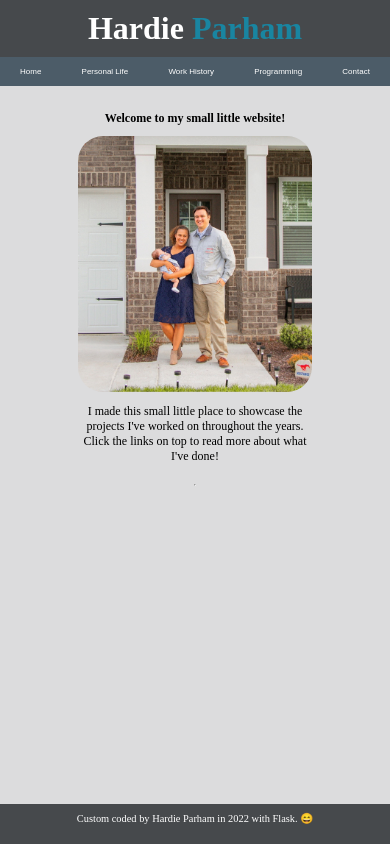
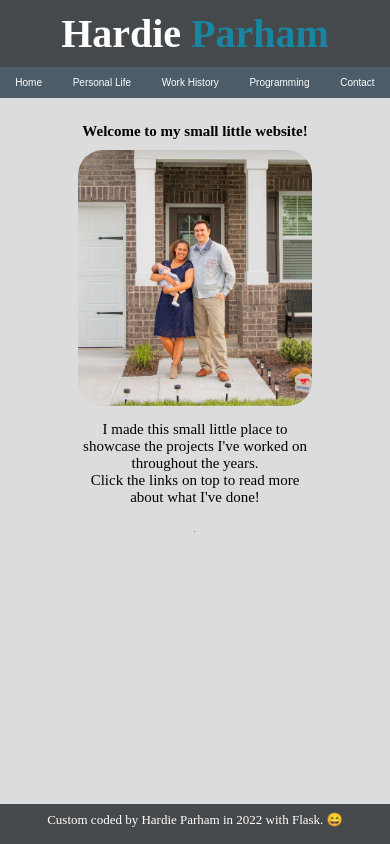
Before and after one commit to HardieParham/PersonalSite, a Flask app: page / in a window 390 px wide. Run offline with Flask 3, Linux system fonts and the light colour scheme; some libraries are stand-ins or nearby versions.

Commit message:
Sass font size changes

```diff
--- a/src/static/styles/_variables.scss
+++ b/src/static/styles/_variables.scss
@@ -16,5 +16,5 @@ $munsell: #1985A1;
 
 
 
-$medium: 1070px;
-$small: 400px;
+$medium: 1150px;
+$small: 450px;
--- a/src/static/styles/styles.css
+++ b/src/static/styles/styles.css
@@ -7,6 +7,7 @@
   display: flex;
   flex-direction: column;
   background-color: #DCDCDD;
+  font-size: 1.25em;
 }
 #body #header {
   display: flex;
@@ -16,13 +17,13 @@
   flex-wrap: wrap;
   background-color: #46494C;
 }
-@media screen and (min-width: 1070px) {
+@media screen and (min-width: 1150px) {
   #body #header {
     padding-left: 5%;
     padding-right: 5%;
   }
 }
-@media screen and (max-width: 1070px) {
+@media screen and (max-width: 1150px) {
   #body #header {
     width: 100%;
     padding-left: 0%;
@@ -34,7 +35,7 @@
   padding: 10px;
   color: white;
 }
-@media screen and (max-width: 1070px) {
+@media screen and (max-width: 1150px) {
   #body #header #main-name {
     width: 100%;
     text-align: center;
@@ -51,7 +52,7 @@
   list-style-type: none;
   justify-content: space-around;
 }
-@media screen and (max-width: 1070px) {
+@media screen and (max-width: 1150px) {
   #body #header #nav-bar-list {
     width: 100%;
     background-color: #4c5c68;
@@ -64,17 +65,19 @@
   background: none;
   transition: background-color 500ms;
   text-align: center;
+  font-size: 1em;
   color: white;
 }
-@media screen and (max-width: 1070px) {
+@media screen and (max-width: 1150px) {
   #body #header #nav-bar-list .nav-bar-item {
     padding: 10px 0px;
     flex-grow: 1;
+    font-size: 0.75em;
   }
 }
-@media screen and (max-width: 400px) {
+@media screen and (max-width: 450px) {
   #body #header #nav-bar-list .nav-bar-item {
-    font-size: 50%;
+    font-size: 0.5em;
   }
 }
 #body #header #nav-bar-list .nav-bar-item:hover {
@@ -102,7 +105,7 @@
 #body #footer #footer-text {
   margin-top: 8px;
 }
-@media screen and (max-width: 400px) {
+@media screen and (max-width: 450px) {
   #body #footer #footer-text {
     font-size: 65%;
   }
@@ -112,7 +115,7 @@
   margin-bottom: 5px;
   text-align: center;
 }
-@media screen and (max-width: 400px) {
+@media screen and (max-width: 450px) {
   #body #content-container h2, #body #content-container h1 {
     font-size: 75%;
   }
@@ -122,7 +125,7 @@
   max-width: 600px;
   text-align: center;
 }
-@media screen and (max-width: 400px) {
+@media screen and (max-width: 450px) {
   #body #content-container h3, #body #content-container h4, #body #content-container h5, #body #content-container h6, #body #content-container p {
     font-size: 75%;
   }
--- a/src/static/styles/styles.scss
+++ b/src/static/styles/styles.scss
@@ -13,6 +13,7 @@
     display: flex;
     flex-direction: column;
     background-color: $platinum;
+    font-size: 1.25em;
 
     #header {
         display: flex;
@@ -62,13 +63,15 @@
                 background: none;
                 transition: background-color 500ms;
                 text-align: center;
+                font-size: 1.0em;
                 color: $white;
                 @media screen and (max-width: $medium) {
                     padding: 10px 0px;
                     flex-grow: 1;
+                    font-size: 0.75em;
                 }
                 @media screen and (max-width: $small) {
-                    font-size: 50%;
+                    font-size: 0.5em;
                 }
 
                 &:hover {
```
Also changed, not shown: 1 other file.
